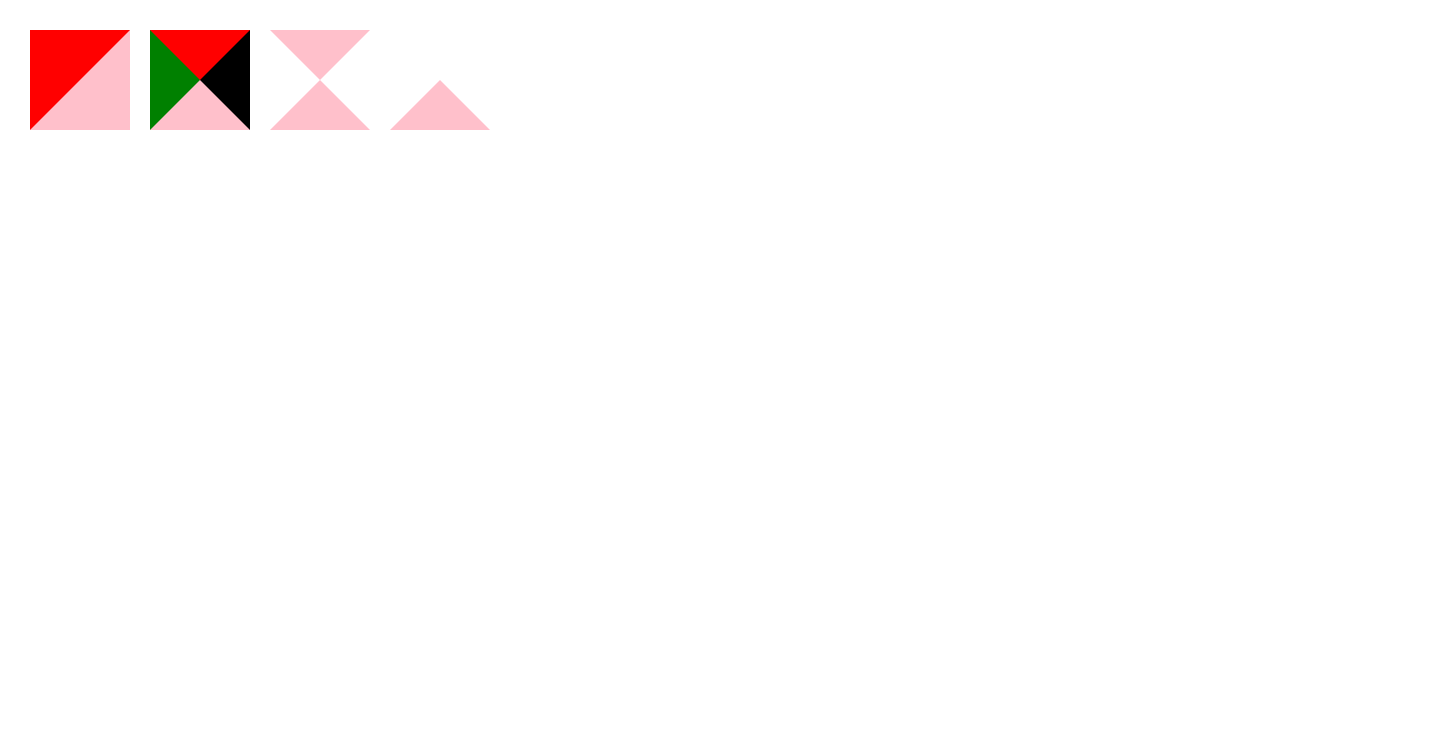
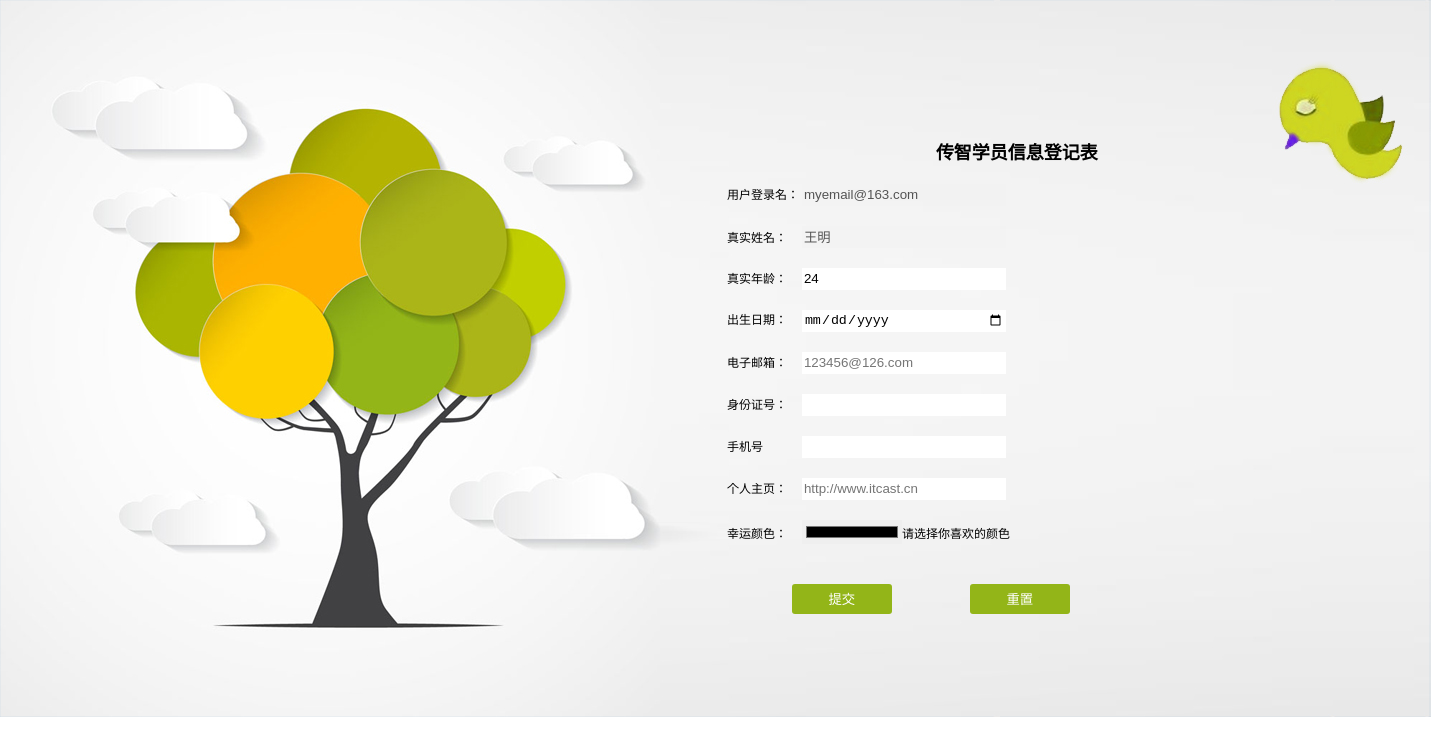
Before and after one commit to LINWQG/Piggss.github.io, a plain HTML site: page hello/index.html in a window 1280 px wide. Shown: the whole page, 1431 px wide, since content can reach past the window. Drawn offline with Linux system fonts and the light colour scheme.

Commit message:
Add files via upload

```diff
--- /dev/null
+++ b/hello/a.css
@@ -0,0 +1,49 @@
+*{margin: 0;padding: 0;border: 0;}
+body{font-size: 12px;font-family: "微软雅黑";}
+.bg{
+	width: 1431px;
+	height: 717px;
+	background:url(img/form_bg.jpg)no-repeat ;
+	position: relative;
+}
+form{
+	width: 600px;
+	height: 400px;
+	margin: 50px auto;
+	padding-left: 30px;
+	position: absolute;
+	left: 48%;
+	top: 10%;
+}
+h2{
+	text-align: center;
+	margin: 16px 0;
+}
+p{margin-top: 20px;}
+p span{
+	width: 75px;
+	display: inline-block;
+	text-align: left;
+	padding-left: 10px;
+}
+p input{
+	width: 200px;
+	height: 18px;
+	border: 1px solid #38albf;
+	padding: 2px;
+}
+.lucky input{
+	width: 100px;
+	height: 24px;
+}
+.btn input{
+	width: 100px;
+	height: 30px;
+	background: #93b518;
+	margin-top: 20px;
+	margin-left: 75px;
+	border-radius: 3px;
+	font-family: "微软雅黑";
+	color: #fff;
+	cursor: pointer;
+}
--- a/hello/index.html
+++ b/hello/index.html
@@ -3,49 +3,32 @@
 	<head>
 		<meta charset="utf-8" />
 		<title></title>
-		<style>
-		*{
-			margin: 10px;
-			float:left;
-		}
-			.a{
-				width: 0;
-				height: 0;
-				border-left: 50px solid red;
-				border-right: 50px solid pink;
-				border-top:50px solid  red;
-				border-bottom: 50px solid pink;
-				}
-				.b{width: 0;
-				height: 0;
-				border-bottom:50px solid pink;
-				border-top:50px solid  red;
-				border-left:50px solid  green;
-				border-right: 50px solid black;
-
-				}
-				.c{
-					width: 0;
-					height: 0;
-					border: 50px solid transparent;
-
-					border-top:50px solid pink;
-					border-bottom: 50px solid pink;
-
-
-				}
-				.d{
-					width: 0;
-					height: 0;
-					border: 50px solid transparent;
-					border-bottom:50px solid pink;
-				}
-		</style>
+		<link href="a.css" style="text/css" rel="stylesheet"/>
 	</head>
 	<body>
-		<div class="a"></div>
-		<div class="b"></div>
-		<div class="c"></div>
-		<div class="d"></div>
+		<div class="bg">
+			<form action="#" method="get" autocomplete="off">
+				<h2>传智学员信息登记表</h2>
+				<p><span>用户登录名：</span><input type="text" name="user_name" value="myemail@163.com"disabled readonly</p>
+				<p><span>真实姓名：</span><input type="text" name="real_name" value="王明"disabled  readonly</p>
+				<p><span>真实年龄：</span><input type="number" name="real_lage" value="24" min="15" max="120" required/</p>
+				<p><span>出生日期：</span><input type="date" name="birthday"value="1990-10-1"required/</p>
+				<p><span>电子邮箱：</span><input type="email" name="myemail" placeholder="123456@126.com"</p>
+				<p><span>身份证号：</span><input type="text" name="card"required /</p>
+				<p><span>手机号</span><input type="tel" name="telphone"required/</p>
+                <p><span>个人主页：</span><input type="url"name="myurl"list="urllist"placeholder="http://www.itcast.cn" />
+                	   <datalist id="urllist">
+                	 <option>http://www.itcast.cn</option>
+                	<option>http://www.baidu.com</option>
+                	<option>http://www.3cschool.com</option>
+                </datalist>
+             </p>
+             <p class="lucky"><span>幸运颜色：</span><input type="color" name="color">请选择你喜欢的颜色</p>
+             <p class="btn">
+             	<input type="submit" value="提交" />
+             	<input type="reset" value="重置" />
+             </p>
+             </form>
+		</div>
 	</body>
 </html>
```
Also changed, not shown: hello/img/form_bg.jpg (added).
